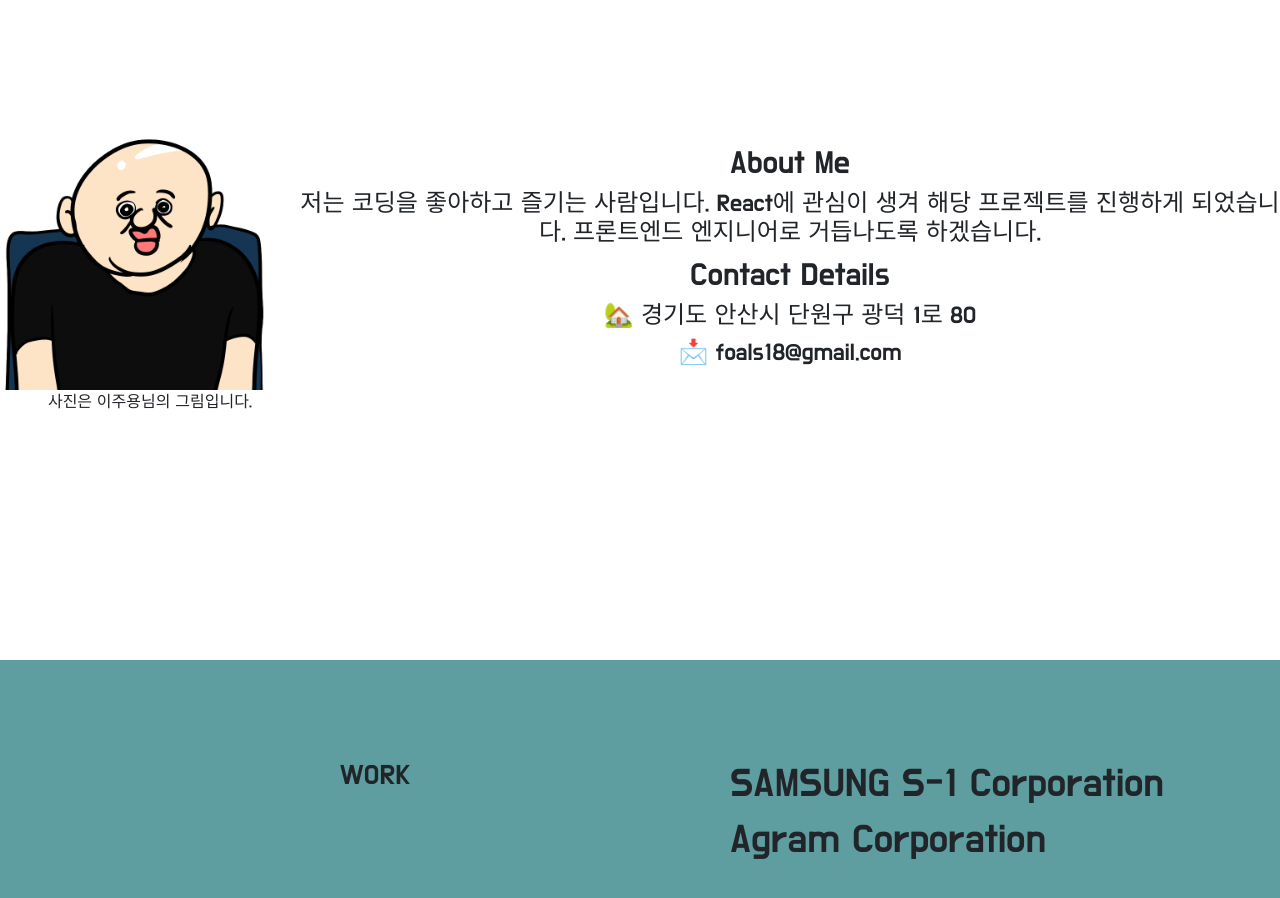
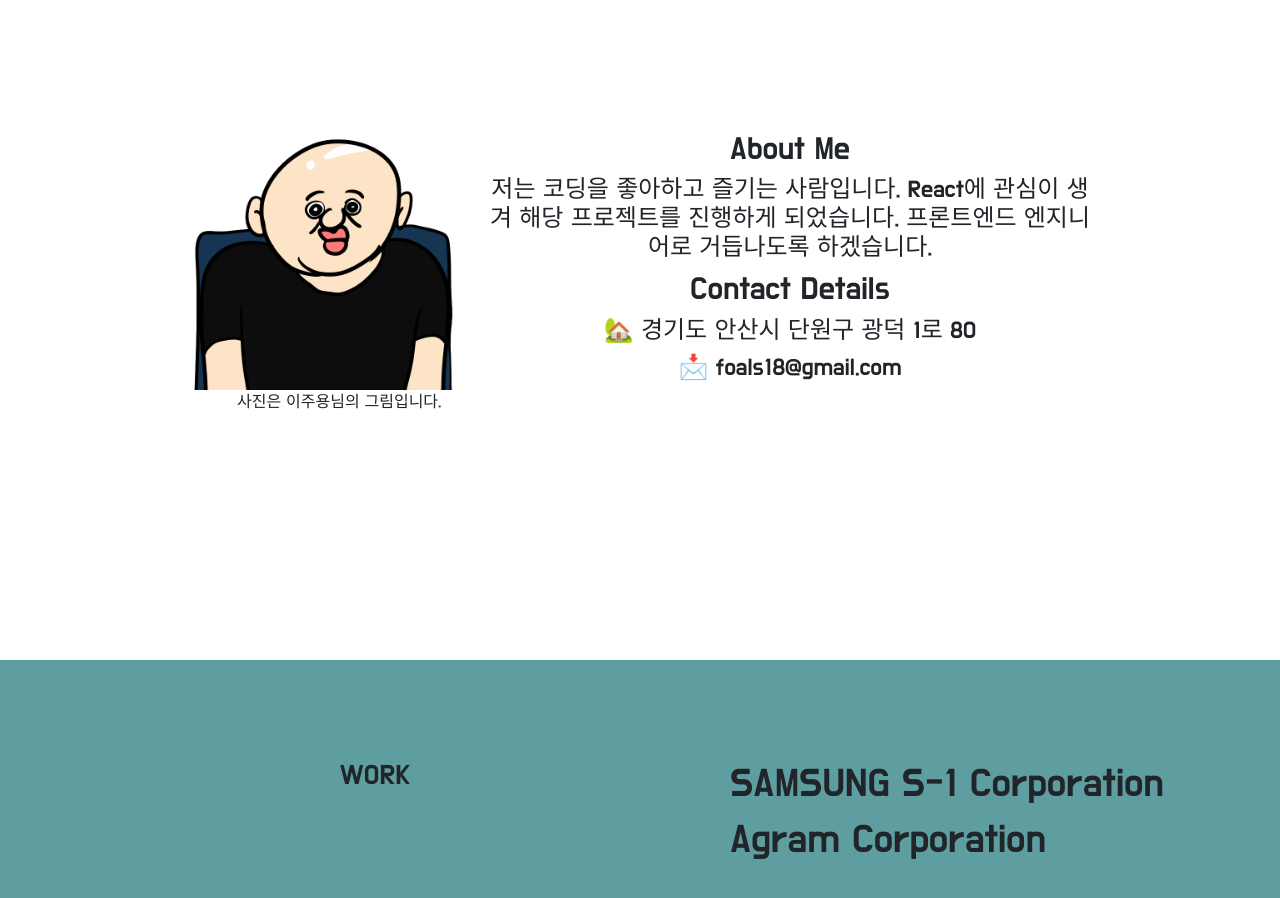
Before and after one commit to Raemerrr/react_resume_project, a React (Create React App) app: page / in a window 1280 px wide. Shown: the part 940-1838 px from the top of the page. Built offline with nearby package versions, Linux system fonts and the light colour scheme.

Commit message:
About.css 부분 수정

```diff
--- a/src/styles/About.css
+++ b/src/styles/About.css
@@ -27,8 +27,6 @@ body{
 }
 
 .content{
-    flex: 1; /* flex: 1 1 0 */
-    overflow: auto;
     width: 47%;
 }
 
@@ -38,6 +36,8 @@ body{
     }
 
     .content{
+        flex: 1;
+        overflow: auto;
         width: 100%;
     }
 
```
